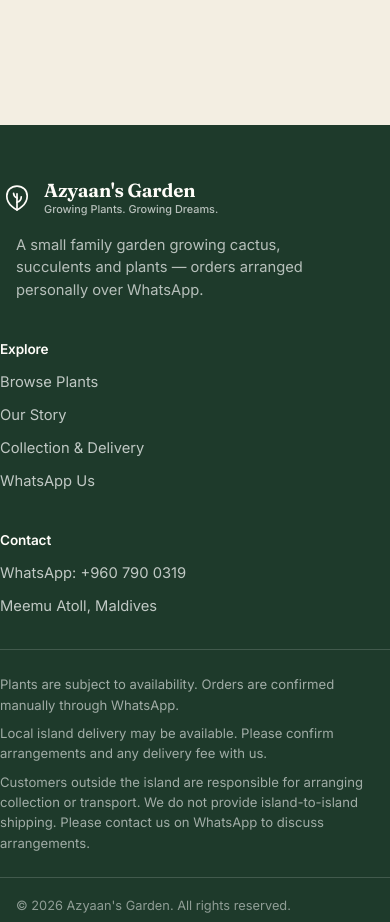
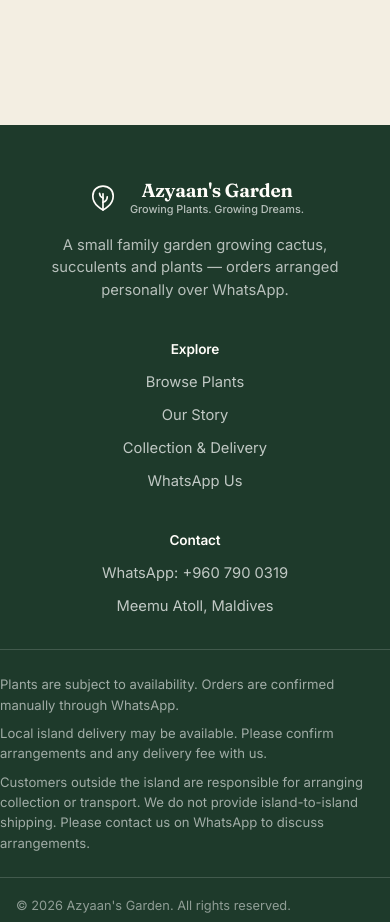
Before and after one commit to sinfiamuli-hue/azyaans-garden, a React (Vite) app: page / in a window 390 px wide. Shown: the part 4200-5122 px from the top of the page. Built offline with nearby package versions, Linux system fonts and the light colour scheme.

Commit message:
Center footer brand and columns for mobile screens
Center align brand block and columns in the footer for better layout on mobile screens.

```diff
--- a/src/components/Footer.css
+++ b/src/components/Footer.css
@@ -76,9 +76,32 @@
     padding-bottom: calc(80px + env(safe-area-inset-bottom, 0px));
   }
 
-  /* A touch of extra breathing room from the screen edge for the
-     brand description and the copyright line on phones. */
-  .site-footer__brand p,
+  /* Center the brand block, Explore column and Contact column on
+     phone screens instead of left-aligning them. */
+  .site-footer__top {
+    text-align: center;
+  }
+
+  .site-footer__brand {
+    align-items: center;
+  }
+
+  .site-footer__brand p {
+    padding-left: 0;
+  }
+
+  .site-footer__col {
+    display: flex;
+    flex-direction: column;
+    align-items: center;
+  }
+
+  .site-footer__col ul {
+    align-items: center;
+  }
+
+  /* Keep the copyright line's earlier left-margin fix as-is —
+     only the brand/Explore/Contact block above is centered. */
   .site-footer__bottom p {
     padding-left: 16px;
   }
```
